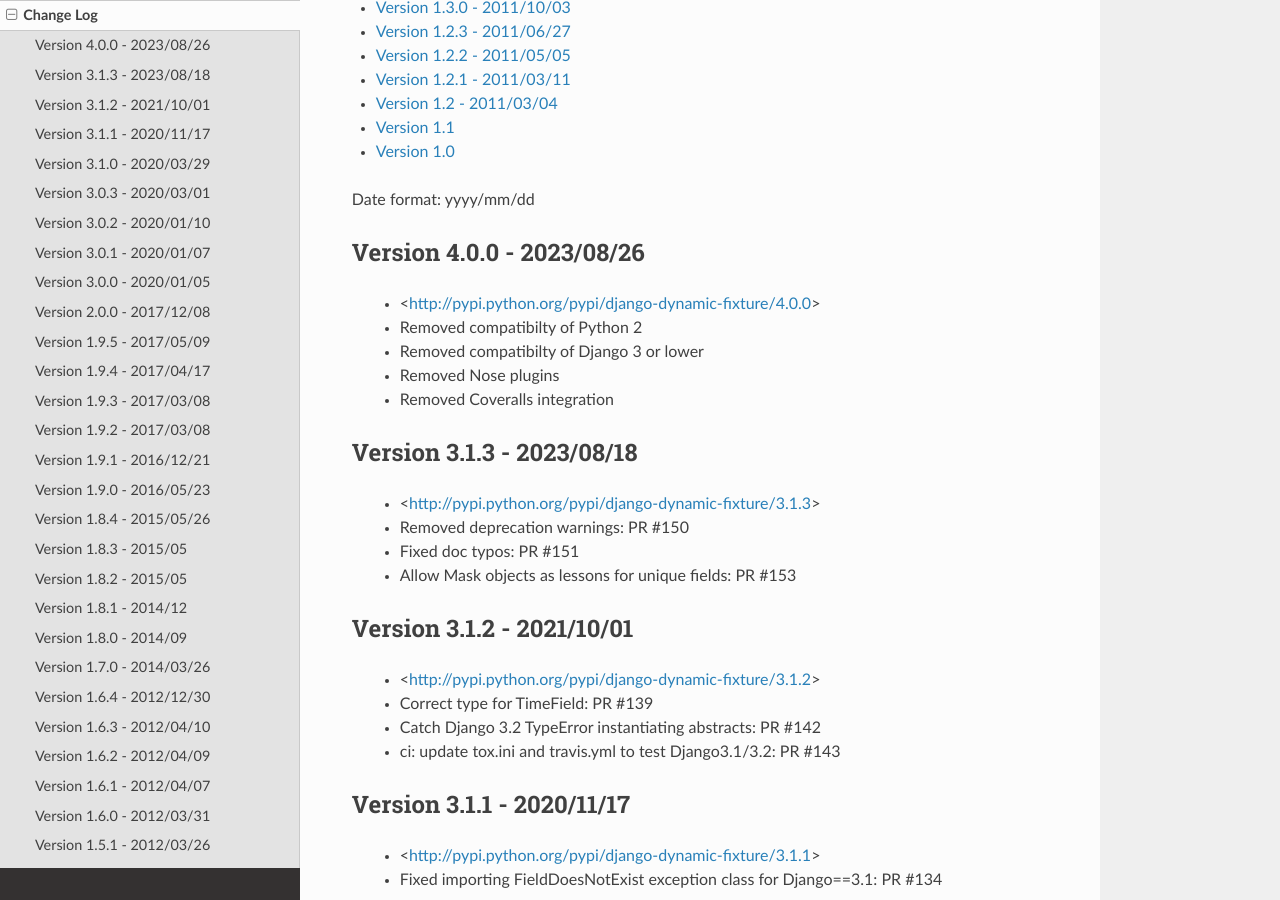
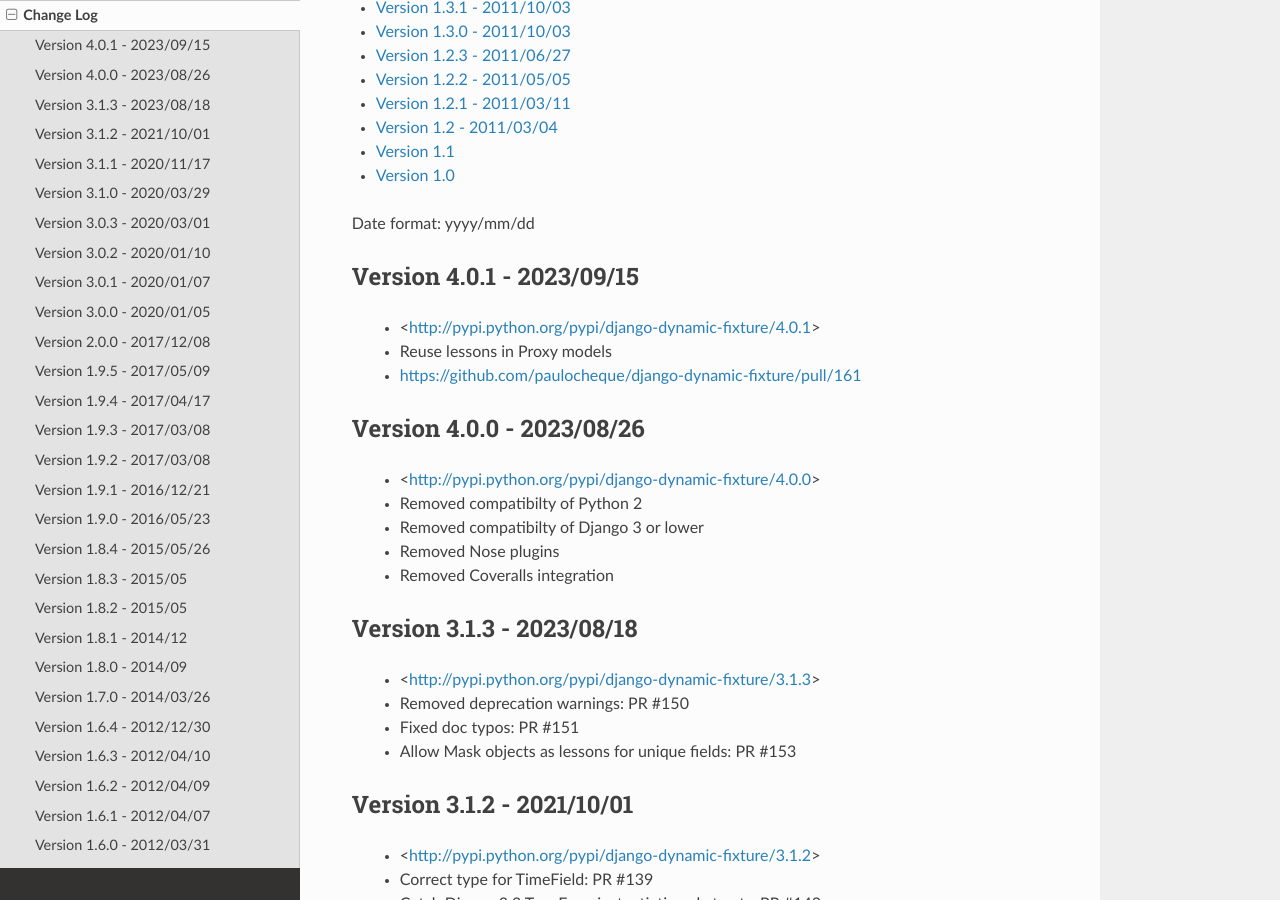
Before and after one commit to paulocheque/django-dynamic-fixture, a Sphinx documentation site: the page built from docs/source/change_log.rst, in a window 1280 px wide and 900 px high, scrolled down 980 px. Built offline with Sphinx 7.4.7 and the Read the Docs theme 2.0.0, drawn with Linux system fonts in a browser that asks for light colours; some of the changed text lies outside the part shown.

Commit message:
Release 4.0.1 (#162)

```diff
--- a/django_dynamic_fixture/__init__.py
+++ b/django_dynamic_fixture/__init__.py
@@ -18,7 +18,7 @@
 from django_dynamic_fixture.script_ddf_checkings import ddf_check_models
 
 
-__version__ = '4.0.0'
+__version__ = '4.0.1'
 
 
 if not django_greater_than(4, 0):
--- a/docs/source/change_log.rst
+++ b/docs/source/change_log.rst
@@ -7,6 +7,12 @@
    :local:
 
 Date format: yyyy/mm/dd
+
+Version 4.0.1 - 2023/09/15
+-------------------------------------------------------------------------------
+  * <http://pypi.python.org/pypi/django-dynamic-fixture/4.0.1>
+  * Reuse lessons in Proxy models
+  * https://github.com/paulocheque/django-dynamic-fixture/pull/161
 
 Version 4.0.0 - 2023/08/26
 -------------------------------------------------------------------------------
--- a/docs/source/conf.py
+++ b/docs/source/conf.py
@@ -52,9 +52,9 @@
 # built documents.
 #
 # The short X.Y version.
-version = '4.0.0'
+version = '4.0.1'
 # The full version, including alpha/beta/rc tags.
-release = '4.0.0'
+release = '4.0.1'
 
 # The language for content autogenerated by Sphinx. Refer to documentation
 # for a list of supported languages.
--- a/setup.py
+++ b/setup.py
@@ -1,7 +1,7 @@
 from pathlib import Path
 from setuptools import setup, find_packages
 
-VERSION = '4.0.0'
+VERSION = '4.0.1'
 
 tests_require = []
 
```
Also changed, not shown: README.md (+1 -1 lines), docs/source/_static/coverage.html (+17 -17 lines), 1 other file.
